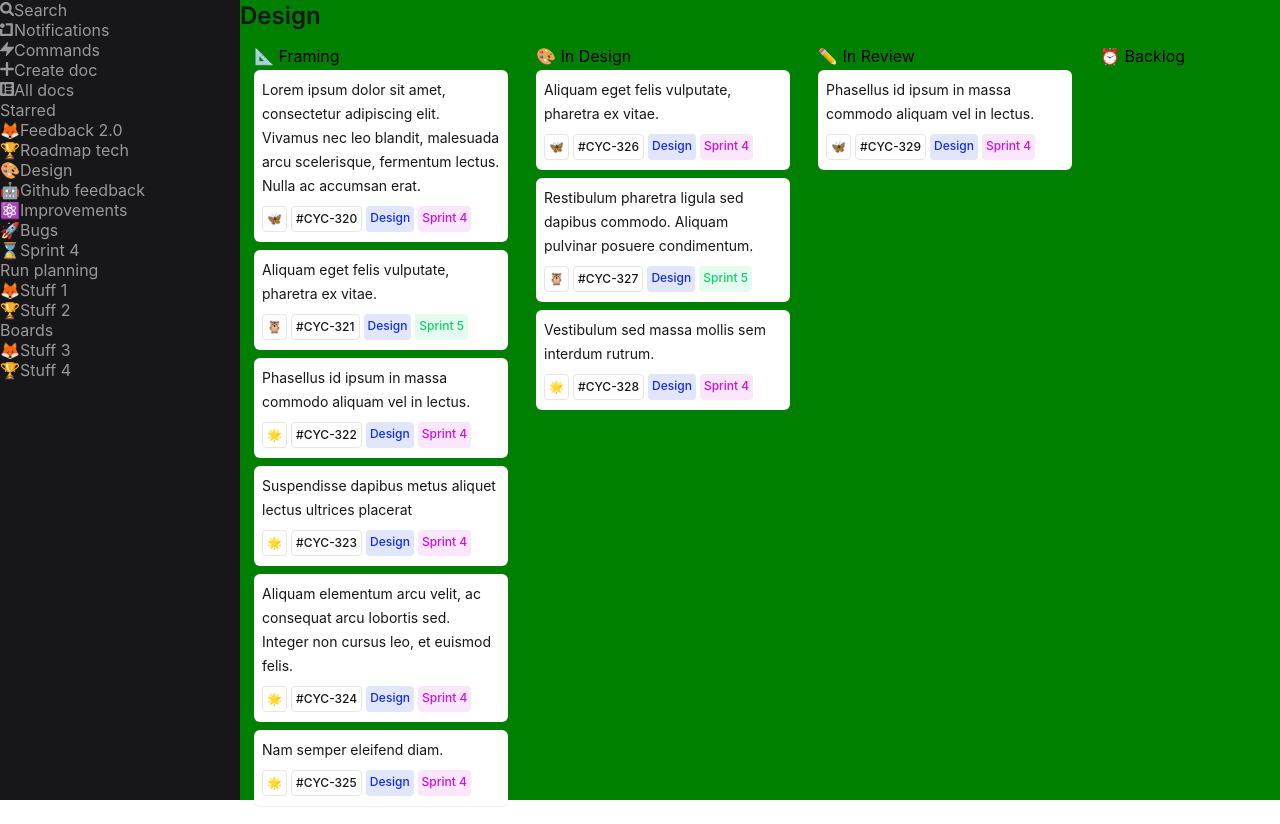
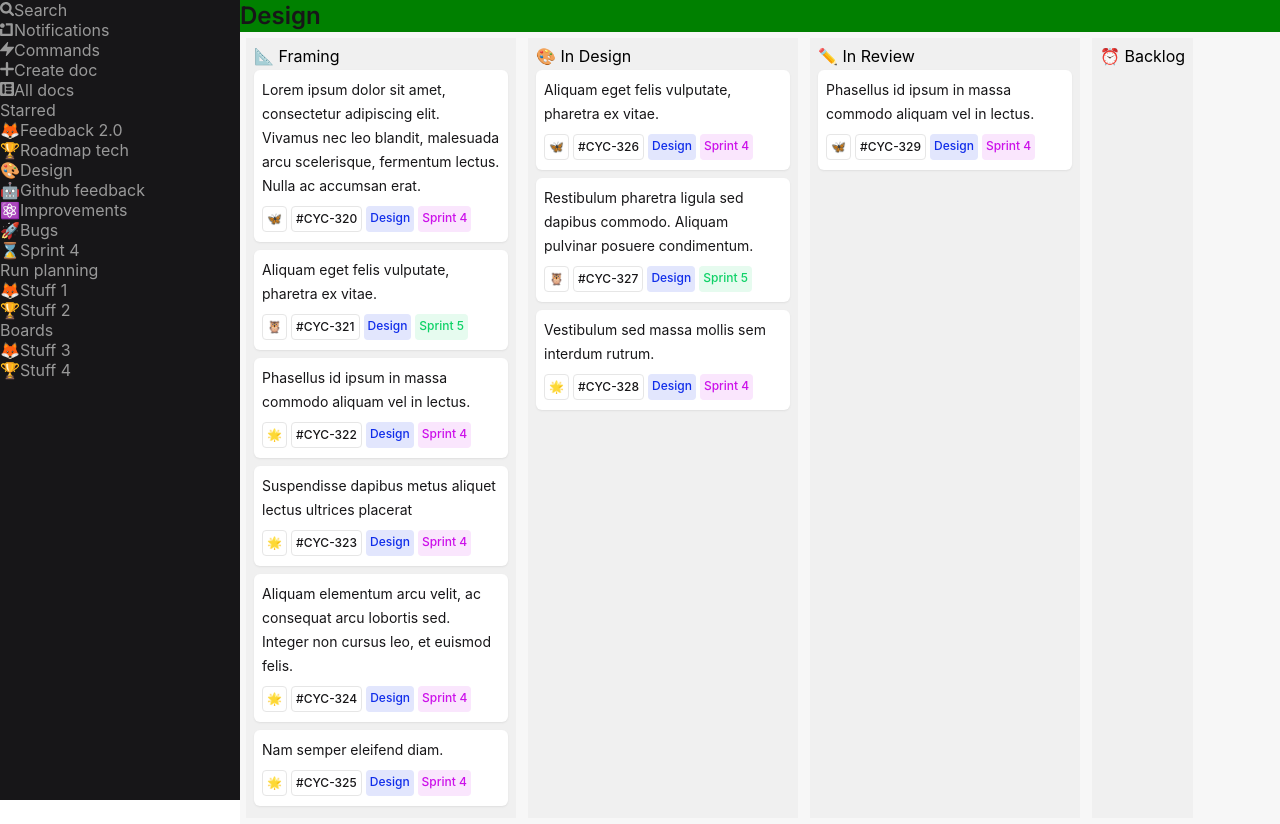
Before and after one commit to Tophe269/cycle, a Next.js app: page /design in a window 1280 px wide. Built offline with nearby package versions, Linux system fonts and the light colour scheme.

Commit message:
cycle: frameset structure

```diff
--- /dev/null
+++ b/src/components/common/board/frameset/Frame.tsx
@@ -0,0 +1,22 @@
+import { ReactNode } from "react";
+
+import { FrameDiv, FrameTitleDiv, FrameTitleSpan } from "./styles";
+
+type FrameProps = {
+  ttleIcon: string;
+  title: string;
+  children: ReactNode;
+};
+
+const Frame = ({ ttleIcon, title, children }: FrameProps): JSX.Element => (
+  <FrameDiv>
+    <FrameTitleDiv>
+      <FrameTitleSpan>
+        {ttleIcon} {title}
+      </FrameTitleSpan>
+    </FrameTitleDiv>
+    {children}
+  </FrameDiv>
+);
+
+export default Frame;
--- /dev/null
+++ b/src/components/common/board/frameset/Frameset.tsx
@@ -0,0 +1,9 @@
+import { ReactNode } from "react";
+
+import { FrameSetDiv } from "./styles";
+
+const FrameSet = ({ children }: { children: ReactNode }): JSX.Element => (
+  <FrameSetDiv>{children}</FrameSetDiv>
+);
+
+export default FrameSet;
--- /dev/null
+++ b/src/components/common/board/frameset/styles.ts
@@ -0,0 +1,23 @@
+import styled from "styled-components";
+
+const FrameSetDiv = styled.div`
+  flex: 1;
+  display: flex;
+  flex-direction: line;
+  background-color: ${({ theme: { bgColor } }) => bgColor};
+`;
+
+const FrameDiv = styled.div`
+  display: flex;
+  flex-direction: column;
+  margin: 6px;
+  padding: 8px;
+  background-color: ${({ theme: { frameBgColor } }) => frameBgColor};
+`;
+
+const FrameTitleDiv = styled.div``;
+const FrameTitleSpan = styled.span`
+  display: inline-block;
+`;
+
+export { FrameSetDiv, FrameDiv, FrameTitleDiv, FrameTitleSpan };
--- a/src/components/design/Design.tsx
+++ b/src/components/design/Design.tsx
@@ -1,28 +1,15 @@
 import styled from "styled-components";
 
-import { designBoard } from "../../constants/design-data";
+import Document from "../../components/common/board/document/Document";
+import FrameSet from "../../components/common/board/frameset/Frameset";
+import Frame from "../../components/common/board/frameset/Frame";
 
-import Document from "../../components/common/board/document/Document";
+import { DesignProps } from "./index";
 
-const FrameSet = styled.div`
-  display: flex;
-  flex-direction: line;
-`;
-
-const Frame = styled.div`
-  display: flex;
-  flex-direction: column;
-  margin: 6px;
-  padding: 8px;
-`;
-
-const Design = () => (
+const Design = ({ board }: DesignProps) => (
   <FrameSet>
-    {designBoard.map(({ slug, icon, title, docs }) => (
-      <Frame key={slug}>
-        <div>
-          {icon} {title}
-        </div>
+    {board.map(({ slug, icon: ttleIcon, title, docs }) => (
+      <Frame key={slug} ttleIcon={ttleIcon} title={title}>
         {docs.map(({ id, text, tags, icon }) => (
           <Document key={id} id={id} text={text} tags={tags} icon={icon} />
         ))}
--- a/src/constants/theme.ts
+++ b/src/constants/theme.ts
@@ -9,6 +9,8 @@ const theme = {
   },
   content: {
     colorPrimary: "#171618",
+    bgColor: "#F7F7F7",
+    frameBgColor: "#F0F0F0",
     docBgColor: "#FFFFFF",
     tags: {
       green: {
```
Also changed, not shown: src/components/design/index.tsx (+9 -1 lines).
